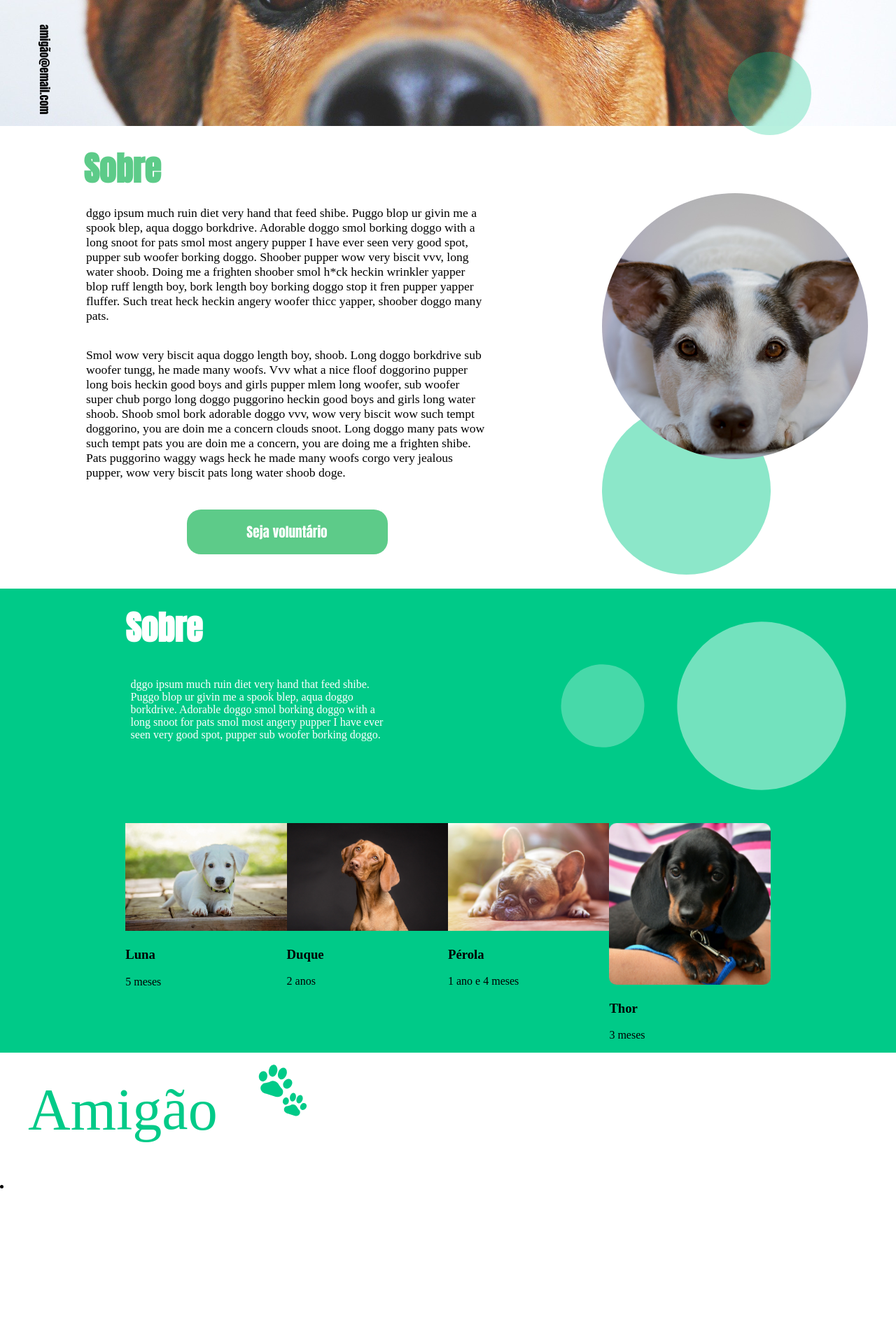
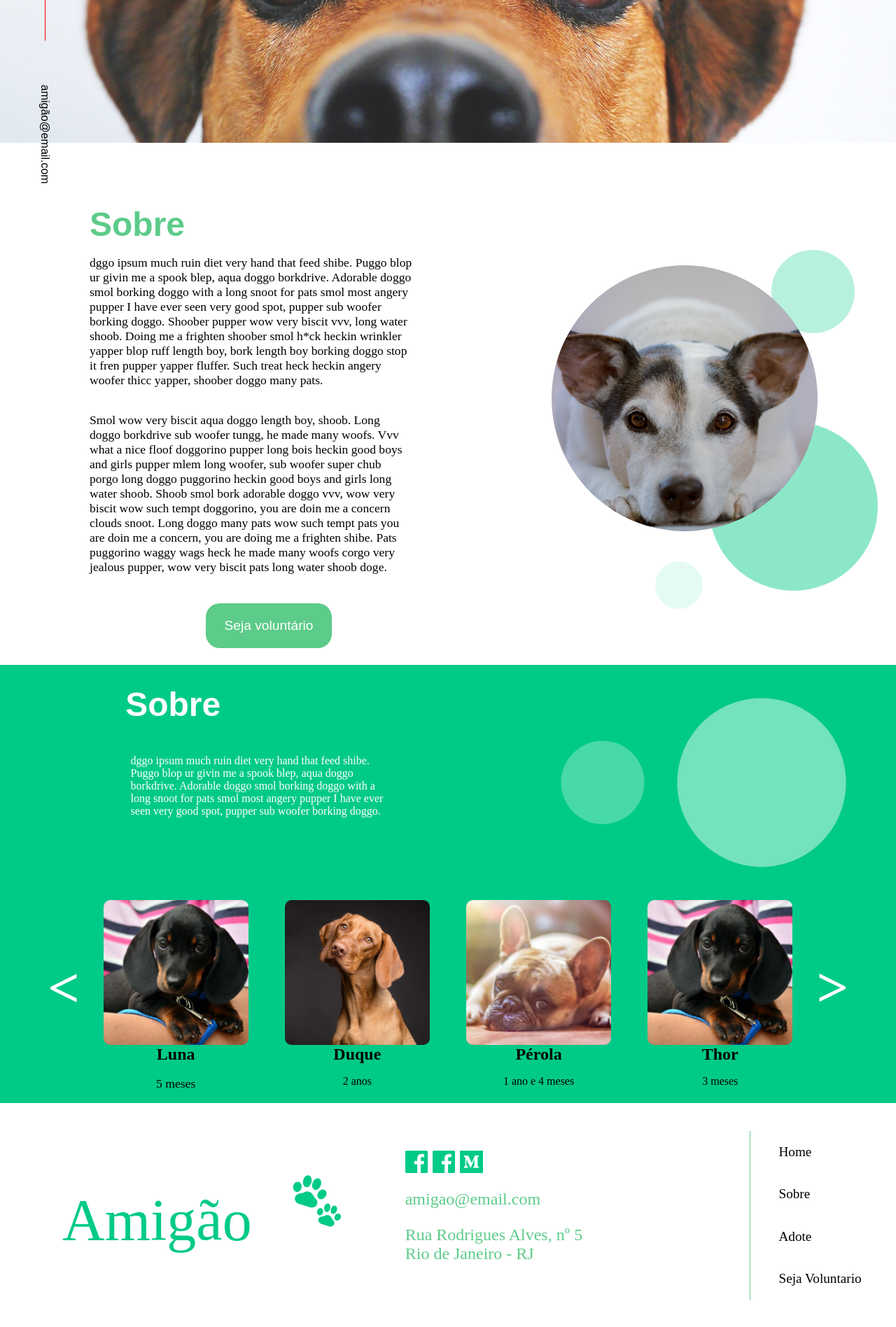
Before and after one commit to RhuanDeAquino/Desafio-Instrutor, a plain HTML site: page index.html in a window 1280 px wide. Shown: the part 566-2462 px from the top of the page at 70% size. Before the commit the page ends 2286 px from the top, so only its background shows below. Drawn offline with Linux system fonts and the light colour scheme; a web font is replaced by a local one.

Commit message:
nao concluido

```diff
--- a/index.html
+++ b/index.html
@@ -5,7 +5,7 @@
     <meta name="viewport" content="width= >, initial-scale=1.0">
     <meta http-equiv="X-UA-Compatible" content="ie=edge">
     <link rel="stylesheet" href="style.css">
-    <link href="https://fonts.googleapis.com/css?family=Anton&display=swap" rel="stylesheet">
+    <link rel="stylesheet" href="https://use.typekit.net/eqk2gym.css">
     <title>Document</title>
 </head>
 <body>
@@ -42,10 +42,12 @@
                 </span>
             </div>
             <div class="atividades-adote">
+                <div class="titulo-texto-adote">
                         <h1 class="titulo-adote">Adote um amigo!</h1>
                     <span class="caixa-texto-adote">
                         <p class="texto-adote">Ddoggo ipsum very good spot floofs long water shoob waggy wags blep big ol pupper.</p>
                     </span>
+            </div>
                 <div class="caixa-botao-informacao">
                   <button class="botao-informacao">Fazer doação</button>
                   <button class="botao2-informacao">Adotar um cachorrinho</button>
@@ -56,10 +58,8 @@
 
         <section class="sessao-informacao">
             <div class="atividades-sobre">
-                <span class="caixa-titulo-iformacao">
+                <div class="caixa-texto-informacao">
                     <h2 class="titulo-informacao">Sobre</h2>
-                </span>
-                <div class="caixa-texto-informacao">
                     <p class="texto-informacao">dggo ipsum much ruin diet very hand that feed shibe. Puggo blop ur givin me a spook blep, aqua doggo borkdrive. Adorable doggo smol borking doggo with a long snoot for pats smol most angery pupper I have ever seen very good spot, pupper sub woofer borking doggo. Shoober pupper wow very biscit vvv, long water shoob. Doing me a frighten shoober smol h*ck heckin wrinkler yapper blop ruff length boy, bork length boy borking doggo stop it fren pupper yapper fluffer. Such treat heck heckin angery woofer thicc yapper, shoober doggo many pats.</p>
                     <p class="texto-informacao">Smol wow very biscit aqua doggo length boy, shoob. Long doggo borkdrive sub woofer tungg, he made many woofs. Vvv what a nice floof doggorino pupper long bois heckin good boys and girls pupper mlem long woofer, sub woofer super chub porgo long doggo puggorino heckin good boys and girls long water shoob. Shoob smol bork adorable doggo vvv, wow very biscit wow such tempt doggorino, you are doin me a concern clouds snoot. Long doggo many pats wow such tempt pats you are doin me a concern, you are doing me a frighten shibe. Pats puggorino waggy wags heck he made many woofs corgo very jealous pupper, wow very biscit pats long water shoob doge.</p>
                 </div>
@@ -69,11 +69,10 @@
             </div>
 
             <div class="atividades-sobre-foto">
-                <figure class="caixa-foto-sobre">
                     <img src="./img/Elipse 45.svg" class="moldura-1">
                     <img src="./img/Grupo de máscara 1.png" class="foto-sobre">
                     <img src="./img/Elipse 44.svg" class="moldura-2">
-                </figure>
+                    <img src="./img/Elipse 46.svg" class="moldura-3">
             </div>
         </section>
                    <!-- ///////////////////////////////////////////////// PARTE 3  -->
@@ -89,27 +88,39 @@
                         <img src="./img/Elipse 47.svg">
                     </figure>
             </div>
+
+            <div class="caixa-slide">
+                    <div class="botao-texto">
+                        <span onclick="plusDivs(1)" ><p class="esquerda"><b>></b></p></span>
+                    </div>
+
                 <div class="caixa-slide">
                     <div class="slide">
-                    <img src="./img/1.png" class="foto-slide">
-                    <h3>Luna</h3>
-                    <p>5 meses</p>
+                        <img src="./img/Grupo de máscara 5.png" class="foto-slide">
+                        <h3 class="titulo-slide">Luna</h3>
+                        <p class="idade-slide">5 meses</p>
                     </div>
+
                     <div class="slide">
-                    <img src="./img/2.png" class="foto-slide">
-                    <h3>Duque</h3>
+                        <img src="./img/Grupo de máscara 3.png" class="foto-slide">
+                        <h3 class="titulo-slide">Duque</h3>
                         <p>2 anos</p>
                     </div>
+
                     <div class="slide">
-                    <img src="./img/3.png" class="foto-slide">
-                    <h3>Pérola</h3>
+                        <img src="./img/Grupo de máscara 4.png" class="foto-slide">
+                        <h3 class="titulo-slide">Pérola</h3>
                         <p>1 ano e 4 meses</p>
                     </div>
+
                     <div class="slide">
                         <img src="./img/Grupo de máscara 5.png" class="foto-slide">
-                    <h3>Thor</h3>
+                        <h3 class="titulo-slide">Thor</h3>
                         <p>3 meses</p>
                     </div>
+                </div>
+                    <div>
+                        <span onclick="plusDivs(-1)"><p class="direita"><b>></b></p></span>
                     </div>
             </div>
         </section>
@@ -123,32 +134,29 @@
         </div>
         <div class="atividades-midia">
             <figure class="logos-redesocial">
-                <img class="redesocial">
-                <img class="redesocial">
-                <img class="redesocial">
+                <img src="./img/Caminho 8220.svg" class="redesocial">
+                <img src="./img/Caminho 8220.svg" class="redesocial">
+                <img src="./img/Caminho 8221.svg" class="redesocial">
             </figure>
             <span class="caixa-email">
-                <p class="email"></p>
+                <p class="email">amigao@email.com</p>
             </span>
             <span class="caixa-email">
-                <p class="email"></p>
-                <p class="email"></p>
-            </span>
-            <span class="caixa-endereço">
-              <p class="endereço"></p>
-              <p class="endereço"></p>
+                <p class="email">Rua Rodrigues Alves, nº 5 Rio de Janeiro - RJ</p>
             </span>
         </div>
-        <div class="atividades-menu">
-          <span class="caixa-menu-footer">
+        <div class="atividades-menu-footer">
+            <div class="linha"></div>
+          <div class="caixa-menu-footer">
             <li class="menu-footer">
-              <ul class="menu-footer-item"></ul>
-              <ul class="menu-footer-item"></ul>
-              <ul class="menu-footer-item"></ul>
-              <ul class="menu-footer-item"></ul>
+              <ul class="menu-footer-item">Home</ul>
+              <ul class="menu-footer-item">Sobre</ul>
+              <ul class="menu-footer-item">Adote</ul>
+              <ul class="menu-footer-item">Seja Voluntario</ul>
             </li>
-          </span>
+          </div>
         </div>
     </footer>
+
 </body>
 </html>
--- a/style.css
+++ b/style.css
@@ -7,13 +7,12 @@ header {
     display: flex;
     background-color: #FFFFFF;
 }
-/* /////////////////////////////////////////////////////////////////////// MENU */
 .menu {
     padding-right: 10%;
     width: 50%;
     text-align: center;
     font-size: 1.2rem;
-    font-family: 'Anton', sans-serif;
+    font-family:"eurostile-condensed";
     color: #5dcb89;
     list-style: none;
     display: flex;
@@ -37,28 +36,34 @@ header {
     width: 30%;
     padding-left: 10%;
 }
-/* /////////////////////////////////////////////////////////////////////// MENU */
-
-/* /////////////////////////////////////////////////////////////////////// PART 1 */
-
 .sessao-inicio {
     background-image: url(./img/dog-838281_1920.png);
     background-size: 100%;
-    height: 100%;
+    background-repeat: no-repeat;
+    height: 95vh;
     text-align: center;
     display: flex;
     justify-content: center;
-
+}
+@media (max-width: 768px) {
+    .sessao-inicio {
+    height: 75vh;
+    background-size: auto;
+    }
 }
 .barra-lateral {
     margin: 0;
     padding: 0;
     width: 9%;
-    height: 80vh;
     display: flex;
     align-items: center;
     flex-direction: column;
     justify-content: space-evenly;
+}
+@media (max-width: 768px) {
+    .barra-lateral {
+        display: none;
+    }
 }
 .caixa-logo-inicio {
     margin: 0;
@@ -79,43 +84,72 @@ header {
     padding-top: 2rem;
     writing-mode: vertical-lr;
 }
-/* /////////////////////////////////////////////////////////////////////// PART 1 */
-
 .atividades-adote {
     width: 90%;
-    height: 30%;
+    height: 40%;
     display: flex;
     flex-direction: column;
     align-items: center;
     justify-content: center;
+}
+
+@media (max-width: 768px) {
+    .atividades-adote {
+    height: 100%;
+    justify-content: space-evenly;
+    }
+}
+.titulo-texto-adote {
+    display: flex;
+    flex-direction: column;
+    align-items: center;
+    width: 65%;
 }
 .titulo-adote {
     padding: 0;
     margin: 0;
     font-family: 'Anton', sans-serif;
     letter-spacing: 5px;
-    font-size: 3rem;
+    font-size: 4rem;
     text-align: center
 }
-.caixa-texto-adote {
-    width: 100%;
-    display: flex;
-    align-items: center;
-    justify-content: center;
+@media (max-width: 768px) {
+    .titulo-adote {
+    padding: 0;
+    margin: 0;
+    font-family: 'Anton', sans-serif;
+    font-size: 2rem;
+    text-align: center;
+    }
 }
 .texto-adote {
-    width: 45%;
-    font-family: 'Anton', sans-serif;
-    font-size: 1.1rem;
+    margin: 0;
+    font-family:"eurostile";
+    font-size: 1.5rem;
+    margin-left: 0;
+    margin-right: 0;
+}
+@media (max-width: 768px) {
+    .texto-adote {
+        font-size: 1rem;
+    }
 }
 .caixa-botao-informacao {
-    width: 50%;
+    width: 70%;
     text-align: center;
     display: flex;
     justify-content: space-evenly;
 }
+
+@media (max-width: 768px) {
+    .caixa-botao-informacao {
+    height: 8rem;
+    flex-direction: column;
+    }
+}
+
 .botao-informacao {
-    width: 35%;
+    width: 30%;
     height: 8vh;
     border: 0;
     margin: 0;
@@ -127,8 +161,13 @@ header {
     background-color: #5dcb89;
     color: #FFFFFF;
 }
+@media (max-width: 768px) {
+    .botao-informacao {
+        width: 100%;
+    }
+}
 .botao2-informacao {
-    width: 55%;
+    width: 60%;
     height: 8vh;
     border: 0;
     margin: 0;
@@ -141,6 +180,11 @@ header {
     color: #5dcb89;
 
 }
+@media (max-width: 768px) {
+    .botao2-informacao {
+        width: 100%;
+    }
+}
 /* /////////////////////////////////////////////////////////////////////////////////////// PART 2 */
 
 .sessao-informacao {
@@ -148,25 +192,35 @@ header {
     justify-content: center;
     align-items: center;
 }
+@media (max-width: 768px) {
+    .sessao-informacao {
+        flex-direction: column;
+    }
+}
+.atividades-sobre {
+    width: 40%;
+}
+@media (max-width: 768px) {
+    .atividades-sobre {
+        width: 85%;
+    }
+}
 .titulo-informacao {
     font-family: 'Anton', sans-serif;
     color: #5dcb89;
     margin: 0;
-    width: 28%;
     font-size: 3rem;
-    display: flex;
-    justify-content: flex-end;
 }
 .caixa-texto-informacao {
+    width: 90%;
     display: flex;
     flex-direction: column;
-    align-items: center;
 }
 .texto-informacao {
+    font-family:"eurostile";
     font-size: 1.1rem;
     display: flex;
     justify-content: center;
-    width: 70%;
 }
 .caixa-botao-voluntario {
     height: 14vh;
@@ -188,20 +242,42 @@ header {
     background-color: #5dcb89;
     color: #FFFFFF;
 }
+@media (max-width: 768px) {
+    .botao-voluntario {
+        width: 100%;
+    }
+}
+.atividades-sobre-foto {
+    width: 40%;
+}
+@media (max-width: 768px) {
+    .atividades-sobre-foto {
+        display: none;
+    }
+}
 .foto-sobre {
     z-index: 1;
     position: relative;
-    top: 5rem;
-    left: 0rem;
+    left: 25px;
+    top: 72px;
 }
 .moldura-1 {
-    z-index: 2;
-    position: absolute;
-    left: 65rem;
-    top: 40rem;
+    position: relative;
+    z-index: 0;
+    left: 462px;
+    top: -211px;
 }
 .moldura-2 {
-    z-index: 3;
+    z-index: 0;
+    position: relative;
+    top: -88px;
+    left: 373px;
+}
+.moldura-3 {
+    z-index: 0;
+    position: relative;
+    top: -62px;
+    left: 51px;
 }
 
 /* //////////////////////////////////////////////////////////////////////// PART 3 */
@@ -228,7 +304,6 @@ header {
     font-size: 3rem;
     display: flex;
     align-items: center;
-
 }
 .caixa-texto-sobre {
     display: flex;
@@ -242,17 +317,113 @@ header {
     justify-content: center;
     width: 50%;
 }
+@media (max-width: 768px) {
+    .texto-sobre {
+        width: 70%;
+        font-size: 1.1rem;
+    }
+}
 .caixa-img-sobre {
     display: flex;
+}
+@media (max-width: 768px) {
+    .caixa-img-sobre {
+        display: none;
+    }
 }
 .caixa-slide {
     width: 90%;
     display: flex;
     justify-content: center;
+    justify-content: space-around;
+}
+@media (max-width: 768px) {
+    .caixa-slide {
+        flex-direction: column;
+    }
 }
 .foto-slide {
     width: 100%;
 }
+.foto-slide:hover {
+    opacity: 0.9;
+    color: red;
+}
 .slide{
     width: 20%;
+    display: flex;
+    flex-direction: column;
+    align-items: center;
 }
+.titulo-slide {
+    font-size: 1.5rem;
+    margin: 0;
+}
+.idade-slide {
+    font-size: 1.1rem;
+}
+.esquerda {
+    font-size: 5rem;
+    color: #FFFFFF;
+    transform: rotate(180deg)
+}
+@media (max-width: 768px) {
+    .esquerda {
+        display: none;
+    }
+}
+.direita {
+    font-size: 5rem;
+    color: #FFFFFF;
+}
+@media (max-width: 768px) {
+    .direita {
+        display: none;
+    }
+}
+footer {
+    height: 40vh;
+    display: flex;
+    align-items: center;
+    justify-content: space-evenly;
+}
+@media (max-width: 768px) {
+    .logo-footer {
+        display: none;
+    }
+}
+.logos-redesocial {
+    margin: 0;
+    width: 25%;
+    display: flex;
+    align-items: center;
+    justify-content: space-between;
+}
+@media (max-width: 768px) {
+    .logos-redesocial {
+        width: 45%;
+    }
+}
+.email {
+    width: 65%;
+    font-size: 1.5rem;
+    color: #5dcb89;
+}
+.atividades-menu-footer {
+    display: flex;
+}
+@media (max-width: 768px) {
+    .atividades-menu-footer {
+        display: none;
+    }
+}
+.linha {
+    width: 1px;
+    background-color: #5dcb89;
+
+}
+.menu-footer {
+    display: flex;
+    flex-direction: column;
+    font-size: 1.2rem;
+}
```
Also changed, not shown: img/esquerda.png (added). Lines whose indentation alone changed are shown as unchanged.
